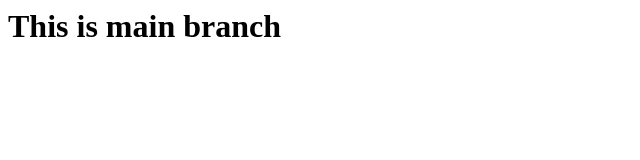
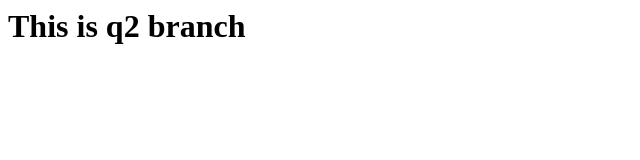
Before and after one commit to nileshvarkhede123/docker-1, a plain HTML site: page index.html in a window 1280 px wide. Shown: the whole page, without its empty margins (0-640 px from the left). Drawn offline with Linux system fonts and the light colour scheme.

Commit message:
Update index.html

```diff
--- a/index.html
+++ b/index.html
@@ -1 +1 @@
-<h1> This is main branch </h1>
+<h1> This is q2 branch </h1>
```
